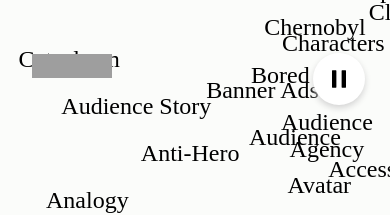
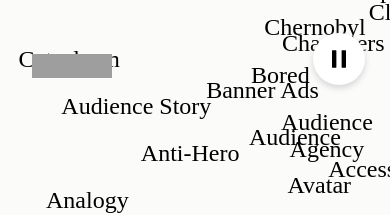
Before and after one commit to jgil325/AI-Audio-Interface, a Next.js app: page / in a window 390 px wide. Shown: the top 215 px of the page. Built offline with nearby package versions, Linux system fonts and the light colour scheme; grey boxes are pictures that could not be loaded.

Commit message:
responsive button positioning

```diff
--- a/src/components/RainWords.tsx
+++ b/src/components/RainWords.tsx
@@ -57,7 +57,7 @@
   cursor: pointer;
   position: absolute;
   right: 25px;
-  transform: translateY(-725%);
+  top: 25px;
   background-color: #ffffff;
   z-index: 1000;
 
```
